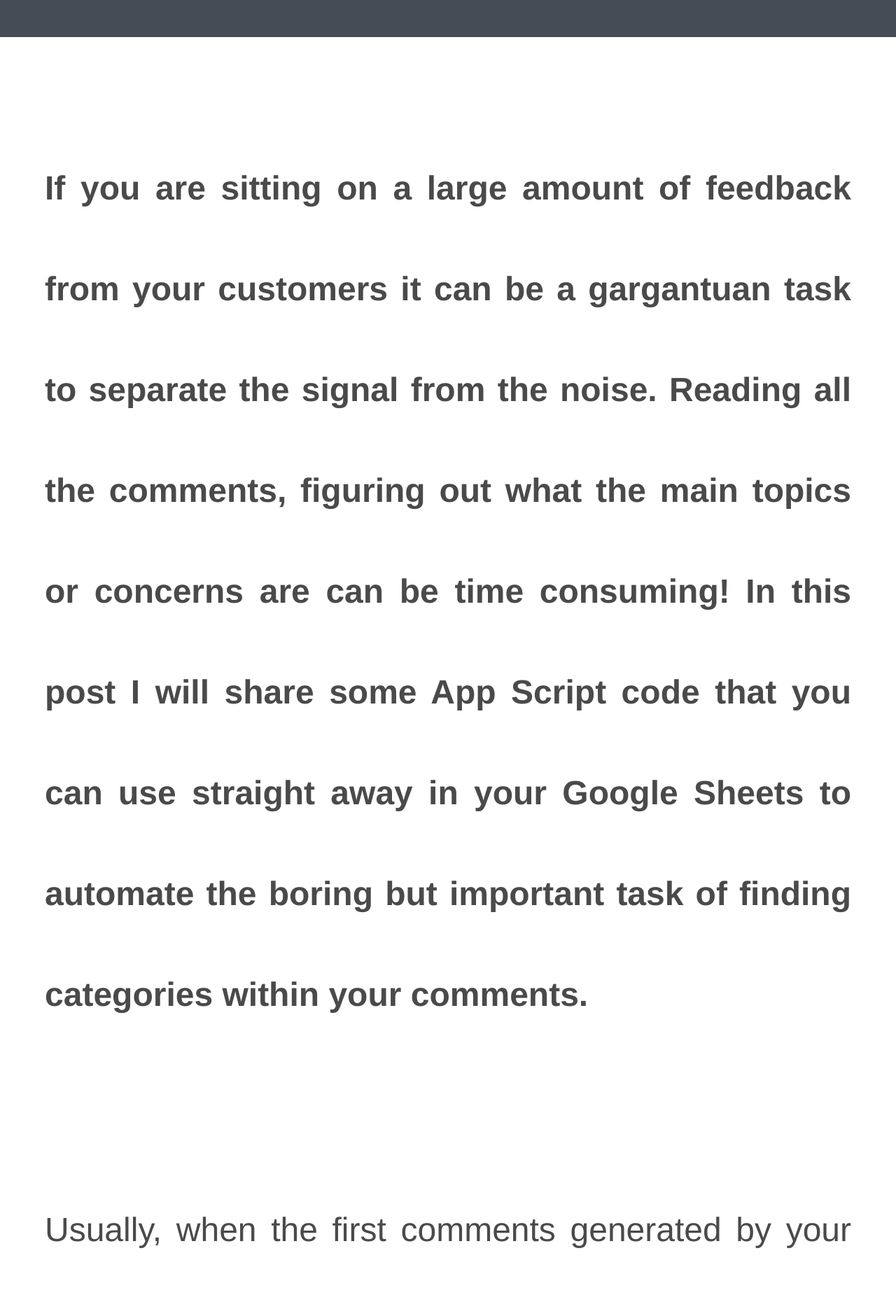
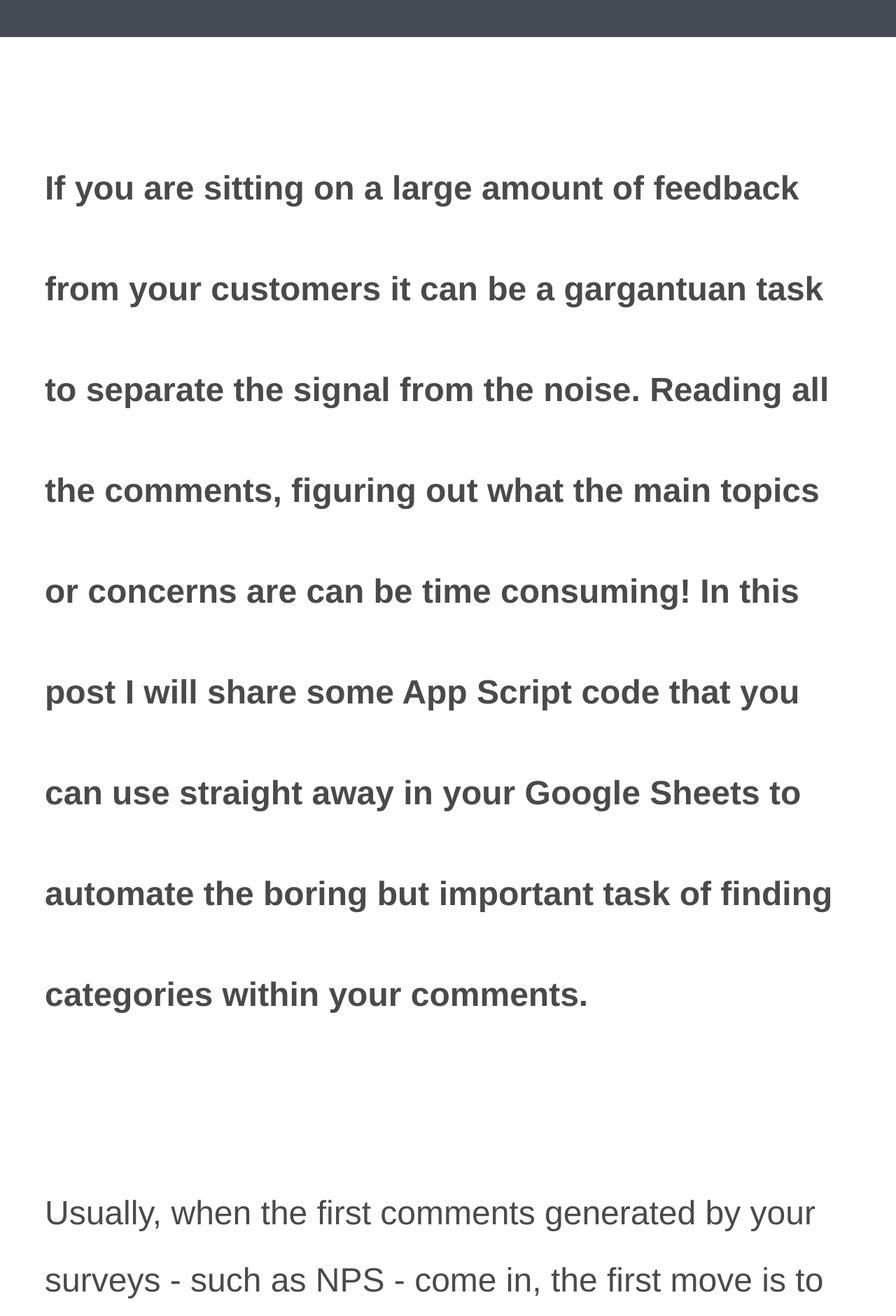
Before and after one commit to sylvainzircher/sylvainzircher.github.io, a Jekyll site: the page built from _posts/blog/2020-06-01-NPS-tools.html, in a window 1280 px wide. Shown: the part 1170-3050 px from the top of the page at 70% size. Built offline with Jekyll 4.4.1, drawn with Linux system fonts in a browser that asks for light colours; nearby versions of some CDN libraries.

Commit message:
Tweaking Responsiveness of blog posts

```diff
--- a/_sass/layout/_blog.scss
+++ b/_sass/layout/_blog.scss
@@ -51,7 +51,7 @@ img {
   color: $textColor;
   font-size: 18px;
   line-height: 36px;
-  text-align: justify;
+  text-align: left;
   margin-bottom: 25px;
 }
 
@@ -156,7 +156,7 @@ blockquote .before {
   color: $textColor;
   font-size: 18px;
   line-height: 36px;
-  text-align: justify;
+  text-align: left;
   margin-bottom: 25px;
 }
 
@@ -217,7 +217,7 @@ blockquote .before {
   font-family: $font;
   color: #505050;
   margin-bottom: 3%;
-  text-align: justify;
+  text-align: left;
 }
 
 @media only screen and (max-width: 840px) {
@@ -286,10 +286,10 @@ blockquote .before {
   }
 
   .article p {
-    font-size: 3em;
-    line-height: 3em;
-    margin-top: 3em;
-    margin-bottom: 3em;
+    font-size: $mobileParagraphFontSize;
+    line-height: $desktopParagraphLineHeight;
+    margin-top: $mobileParagraphMargin;
+    margin-bottom: $mobileParagraphMargin;
   }
 
 .article li li {
--- a/_sass/layout/_resource.scss
+++ b/_sass/layout/_resource.scss
@@ -128,7 +128,7 @@ th, td {
   color: $textColor;
   font-size: $desktopParagraphFontSize;
   line-height: $desktopParagraphLineHeight;
-  text-align: justify;
+  text-align: left;
   margin-bottom: $desktopParagraphMargin;
 }
 
--- a/_sass/modules/_Resources.scss
+++ b/_sass/modules/_Resources.scss
@@ -163,7 +163,10 @@
 	}
 
 	.content-resources p {
-		font-size: $mobileTitleFontSize;
+	    font-size: $mobileParagraphFontSize;
+	    line-height: $desktopParagraphLineHeight;
+	    margin-top: $mobileParagraphMargin;
+	    margin-bottom: $mobileParagraphMargin;
 	}
 
 	.content-resources h1 {
```
